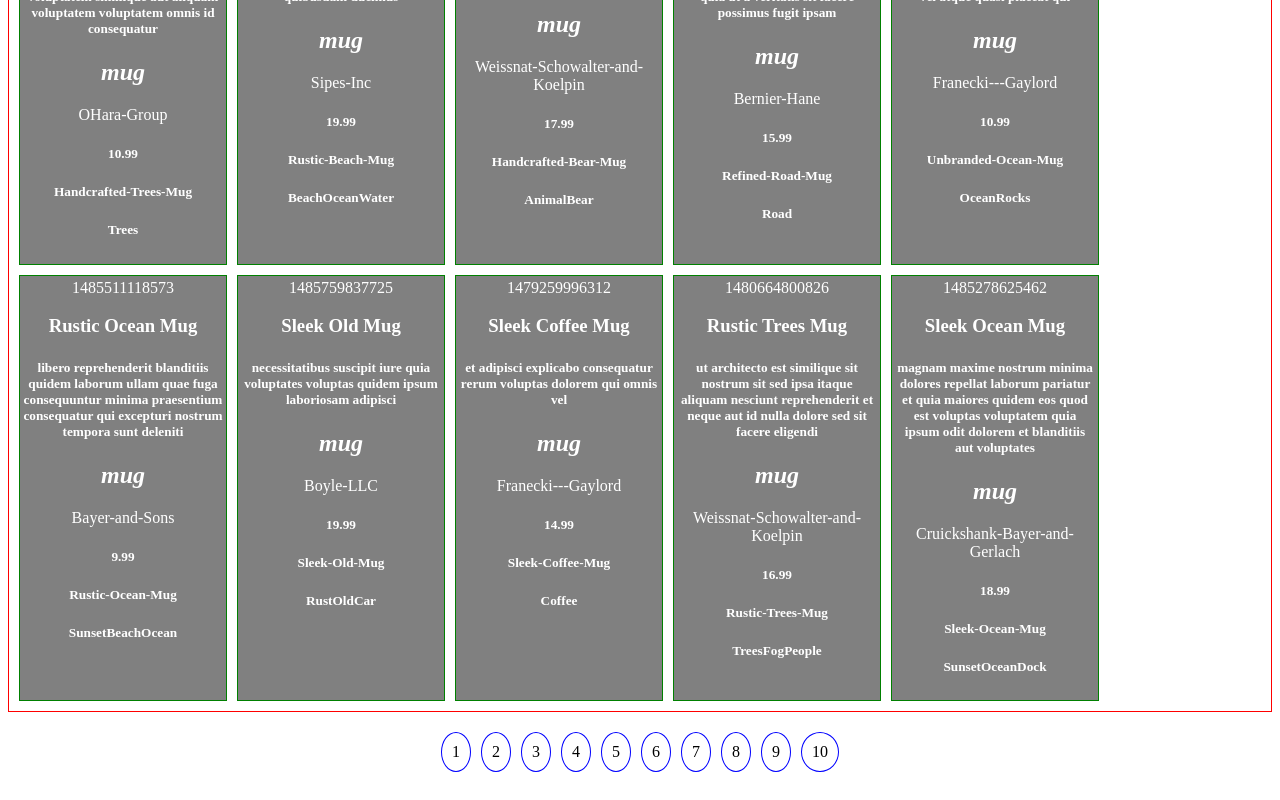
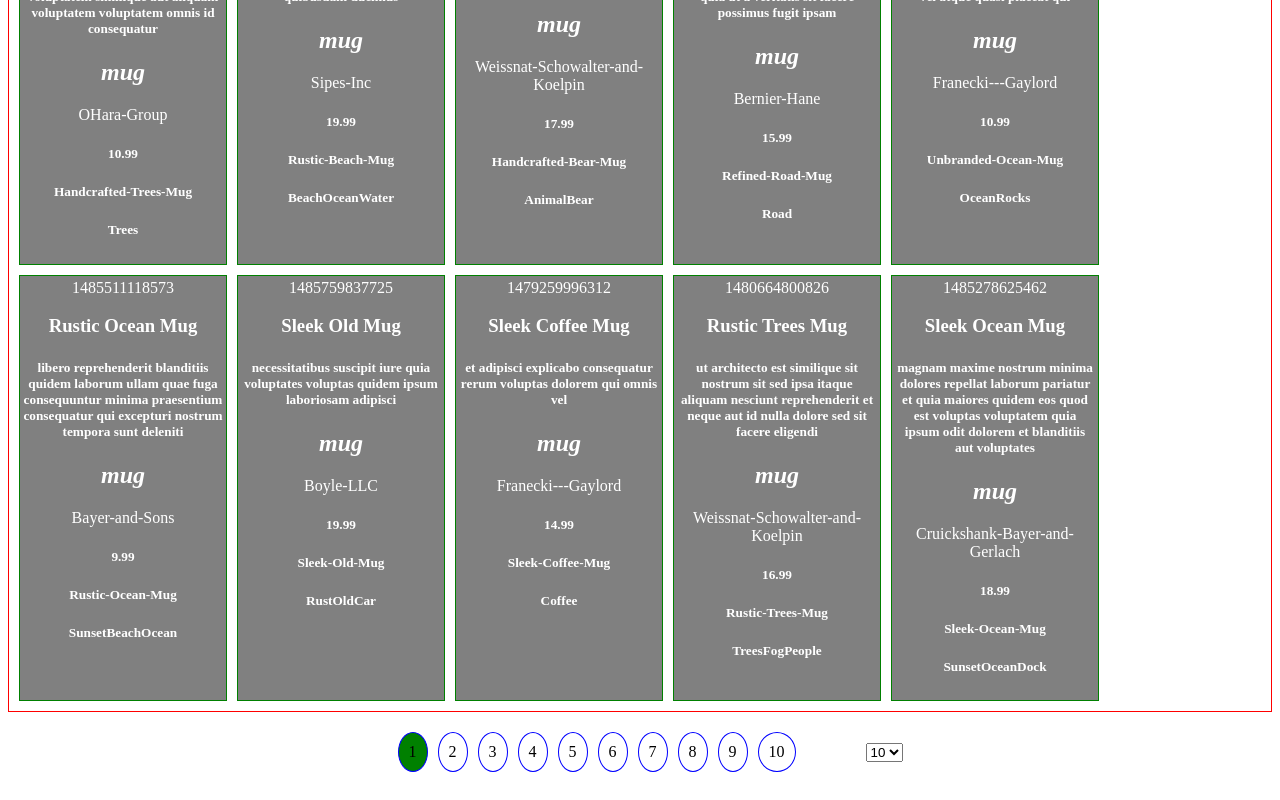
Before and after one commit to Onksami/ProductList, a React (Create React App) app: page / in a window 1280 px wide. Shown: the part 199-999 px from the top of the page. Built offline with nearby package versions, Linux system fonts and the light colour scheme; data requests are answered from the project's data file.

Commit message:
add limit options

```diff
--- a/src/App.css
+++ b/src/App.css
@@ -54,6 +54,12 @@
   background: gray
 }
 
+.pagination-container{
+  display: flex;
+  align-items: center;
+  justify-content: center;
+  gap: 50px;
+}
 .pagination-box  {
   display: flex;
   justify-content: center;
--- a/src/Components/Pagination.jsx
+++ b/src/Components/Pagination.jsx
@@ -16,11 +16,24 @@ function Pagination() {
       <div className="pagination-box">
         {pageArray.map((p, i) => {
           return (
-            <div className="page" onClick={() => onPageClick(p)}>
+            <div
+              className="page"
+              style={{
+                background: p === productContext.page ? "green" : "",
+              }}
+              onClick={() => onPageClick(p)}
+            >
               {p}{" "}
             </div>
           );
         })}
+      </div>
+      <div className="limit-box">
+        <select>
+          <option>10</option>
+          <option>20</option>
+          <option>30</option>
+        </select>
       </div>
     </div>
   );
```
